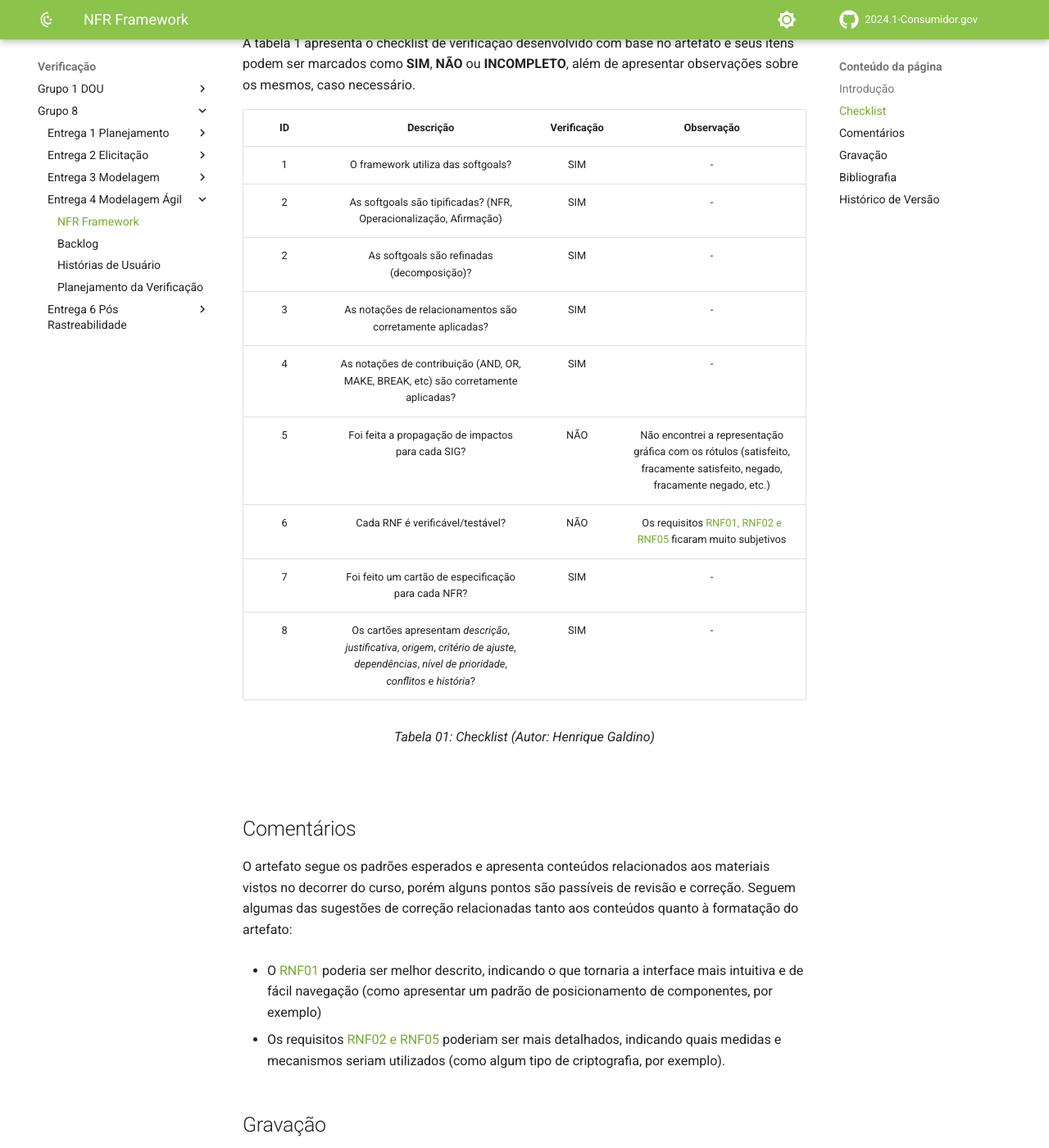
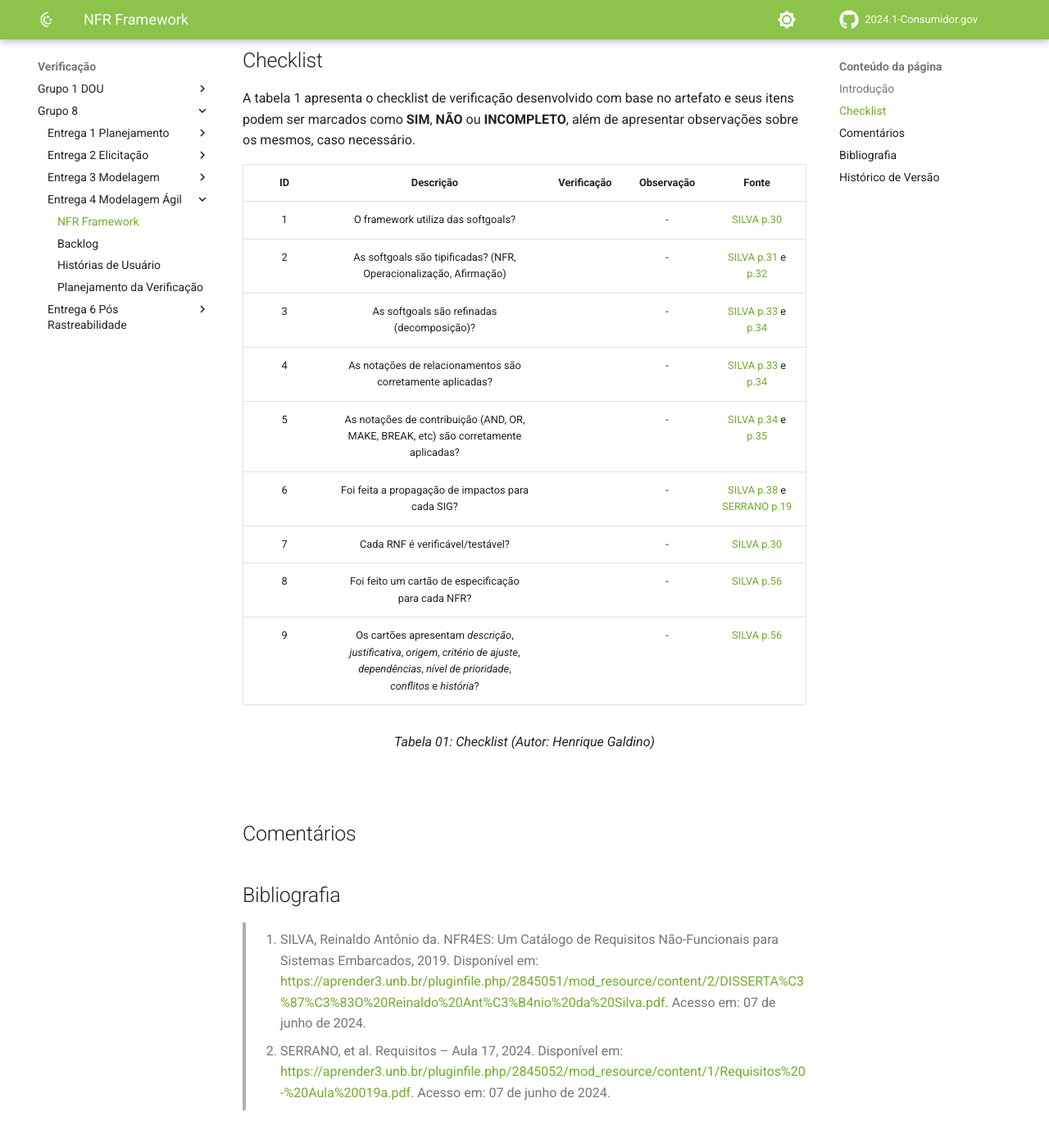
Before and after one commit to Requisitos-de-Software/2024.1-Grupo08, an MkDocs documentation site: the page built from docs/Verificação/Grupo 8/Entrega 4 - Modelagem Ágil/NFR.md, in a window 1280 px wide and 1400 px high, scrolled down 381 px. Shown: the whole window at 82% size. Built offline with MkDocs 1.6.1 and Material for MkDocs 9.7.7, drawn with Linux system fonts in a browser that asks for light colours; comment, search, counter and statistics services are not loaded; some of the changed text lies outside the part shown.

Commit message:
adicionando checklist NFR

```diff
--- a/docs/Verificação/Grupo 8/Entrega 4 - Modelagem Ágil/NFR.md
+++ b/docs/Verificação/Grupo 8/Entrega 4 - Modelagem Ágil/NFR.md
@@ -2,23 +2,25 @@
 
 ## Introdução
 
-Este artefato contém a verificação da versão **1.5** do artefato [NFR Framework](https://requisitos-de-software.github.io/2024.1-DiarioOficialdaUniao/modelagem/modelagemAgil/nfr_framework/) desenvolvido pelo *Grupo 01*, a qual foi adicionada na data 17/05/2024 pelo membro [Henrique Torres](https://github.com/henriqtorresl).
+Este artefato contém a verificação da versão **1.3** do artefato [NFR Framework](https://requisitos-de-software.github.io/2024.1-Consumidor.gov/Modelagem/lexicos/) feito pelos membro [Henrique Galdino](https://github.com/hgaldino05) e [Júlio César](https://github.com/Julio1099).
+
+O checklist foi desenvolvido pelo membro [Henrique Galdino](https://github.com/hgaldino05) e foi preenchido pelo membro [Guilherme Meister](https://github.com/gmeister18).
 
 ## Checklist
 
 A tabela 1 apresenta o checklist de verificação desenvolvido com base no artefato e seus itens podem ser marcados como **SIM**, **NÃO** ou **INCOMPLETO**, além de apresentar observações sobre os mesmos, caso necessário.
 
-| ID | Descrição | Verificação | Observação |
-| :--: | :-----: | :---------: | :--------: |
-| 1 | O framework utiliza das softgoals? | SIM | - |
-| 2 | As softgoals são tipificadas? (NFR, Operacionalização, Afirmação) | SIM | - |
-| 2 | As softgoals são refinadas (decomposição)?  | SIM | - |
-| 3 | As notações de relacionamentos são corretamente aplicadas? | SIM | - |
-| 4 | As notações de contribuição (AND, OR, MAKE, BREAK, etc) são corretamente aplicadas? | SIM | - |
-| 5 | Foi feita a propagação de impactos para cada SIG? | NÃO | Não encontrei a representação gráfica com os rótulos (satisfeito, fracamente satisfeito, negado, fracamente negado, etc.) |
-| 6 | Cada RNF é verificável/testável? | NÃO | Os requisitos [RNF01, RNF02 e RNF05](https://requisitos-de-software.github.io/2024.1-DiarioOficialdaUniao/modelagem/modelagemAgil/nfr_framework/#requisitos-nao-funcionais) ficaram muito subjetivos |
-| 7 | Foi feito um cartão de especificação para cada NFR? | SIM | - |
-| 8 | Os cartões apresentam *descrição*, *justificativa*, *origem*, *critério de ajuste*, *dependências*, *nível de prioridade*, *conflitos* e *história*? | SIM | - |
+| ID | Descrição | Verificação | Observação | Fonte |
+| :--: | :-----: | :---------: | :--------: | :----: |
+| 1 | O framework utiliza das softgoals? | | - | [SILVA p.30]() |
+| 2 | As softgoals são tipificadas? (NFR, Operacionalização, Afirmação) |  | - | [SILVA p.31]() e [p.32]() |
+| 3 | As softgoals são refinadas (decomposição)?  |  | - | [SILVA p.33]() e [p.34]() |
+| 4 | As notações de relacionamentos são corretamente aplicadas? |  | - | [SILVA p.33]() e [p.34]() |
+| 5 | As notações de contribuição (AND, OR, MAKE, BREAK, etc) são corretamente aplicadas? |  | - | [SILVA p.34]() e [p.35]() |
+| 6 | Foi feita a propagação de impactos para cada SIG? |  | - | [SILVA p.38]() e [SERRANO p.19]() |
+| 7 | Cada RNF é verificável/testável? |  | - | [SILVA p.30]() |
+| 8 | Foi feito um cartão de especificação para cada NFR? |   | - | [SILVA p.56]() |
+| 9 | Os cartões apresentam *descrição*, *justificativa*, *origem*, *critério de ajuste*, *dependências*, *nível de prioridade*, *conflitos* e *história*? |  | - | [SILVA p.56]() |
 
 
 <div align="center">
@@ -28,28 +30,18 @@ A tabela 1 apresenta o checklist de verificação desenvolvido com base no artef
 
 ## Comentários
 
-O artefato segue os padrões esperados e apresenta conteúdos relacionados aos materiais vistos no decorrer do curso, porém alguns pontos são passíveis de revisão e correção. Seguem algumas das sugestões de correção relacionadas tanto aos conteúdos quanto à formatação do artefato:
-
-- O [RNF01](https://requisitos-de-software.github.io/2024.1-DiarioOficialdaUniao/modelagem/modelagemAgil/nfr_framework/#requisitos-nao-funcionais) poderia ser melhor descrito, indicando o que tornaria a interface mais intuitiva e de fácil navegação (como apresentar um padrão de posicionamento de componentes, por exemplo)
-
-- Os requisitos [RNF02 e RNF05](https://requisitos-de-software.github.io/2024.1-DiarioOficialdaUniao/modelagem/modelagemAgil/nfr_framework/#requisitos-nao-funcionais) poderiam ser mais detalhados, indicando quais medidas e mecanismos seriam utilizados (como algum tipo de criptografia, por exemplo).
-
-## Gravação
-
-<iframe width="560" height="315" src="" title="YouTube video player" frameborder="0" allow="accelerometer; autoplay; clipboard-write; encrypted-media; gyroscope; picture-in-picture; web-share" allowfullscreen></iframe>
-
 ## Bibliografia
 
-> SILVA, Reinaldo Antônio da. NFR4ES: Um Catálogo de Requisitos Não-Funcionais para Sistemas Embarcados, 2019. Disponível em: [https://aprender3.unb.br/pluginfile.php/2845051/mod_resource/content/2/DISSERTA%C3%87%C3%83O%20Reinaldo%20Ant%C3%B4nio%20da%20Silva.pdf](https://aprender3.unb.br/pluginfile.php/2845051/mod_resource/content/2/DISSERTA%C3%87%C3%83O%20Reinaldo%20Ant%C3%B4nio%20da%20Silva.pdf). Acesso em: 07 de junho de 2024.
+> 1. SILVA, Reinaldo Antônio da. NFR4ES: Um Catálogo de Requisitos Não-Funcionais para Sistemas Embarcados, 2019. Disponível em: [https://aprender3.unb.br/pluginfile.php/2845051/mod_resource/content/2/DISSERTA%C3%87%C3%83O%20Reinaldo%20Ant%C3%B4nio%20da%20Silva.pdf](https://aprender3.unb.br/pluginfile.php/2845051/mod_resource/content/2/DISSERTA%C3%87%C3%83O%20Reinaldo%20Ant%C3%B4nio%20da%20Silva.pdf). Acesso em: 07 de junho de 2024.
 
 
-> SERRANO, et al. Requisitos – Aula 17, 2024. Disponível em: [https://aprender3.unb.br/pluginfile.php/2845052/mod_resource/content/1/Requisitos%20-%20Aula%20019a.pdf](https://aprender3.unb.br/pluginfile.php/2845052/mod_resource/content/1/Requisitos%20-%20Aula%20019a.pdf). Acesso em: 07 de junho de 2024.
+> 2. SERRANO, et al. Requisitos – Aula 17, 2024. Disponível em: [https://aprender3.unb.br/pluginfile.php/2845052/mod_resource/content/1/Requisitos%20-%20Aula%20019a.pdf](https://aprender3.unb.br/pluginfile.php/2845052/mod_resource/content/1/Requisitos%20-%20Aula%20019a.pdf). Acesso em: 07 de junho de 2024.
 
 ## Histórico de Versão
 
 | Versão | Data de execução | Data de revisão |  Descrição                          | Autor(es)                                           | Revisor(es)                                           |
 | :----: | :--------------: | :-------------: | :---------------------------------: | :-------------------------------------------------: | :---------------------------------------------------: |
-| 1.0    | 08/06/2024       | 08/06/2024      | Criação do checklist NFR  | [Henrique Galdino](https://github.com/hgaldino05)   | [Júlio César](https://github.com/Julio1099)         |
+| 1.0    | 29/06/2024       | 29/06/2024      | Criação do checklist NFR  | [Henrique Galdino](https://github.com/hgaldino05)   | [Júlio César](https://github.com/Julio1099)         |
 
 <div align="center">
 <figcaption align="center">Tabela 02: Histórico de versões (Autor: Henrique Galdino)</figcaption>
```
Also changed, not shown: docs/Verificação/Grupo 8/Entrega 3 - Modelagem/lexicos.md (+1 -1 lines), assets/img/fontes/henrique/NFR-1.png (added), assets/img/fontes/henrique/NFR-2-2.png (added), assets/img/fontes/henrique/NFR-2.png (added), assets/img/fontes/henrique/NFR-3-2.png (added), assets/img/fontes/henrique/NFR-3.png (added), assets/img/fontes/henrique/NFR-4-2.png (added), assets/img/fontes/henrique/NFR-4.png (added), assets/img/fontes/henrique/NFR-5-2.png (added), assets/img/fontes/henrique/NFR-5.png (added), assets/img/fontes/henrique/NFR-6-2.png (added), assets/img/fontes/henrique/NFR-6.png (added), assets/img/fontes/henrique/NFR-7.png (added), assets/img/fontes/henrique/NFR-8.png (added).
